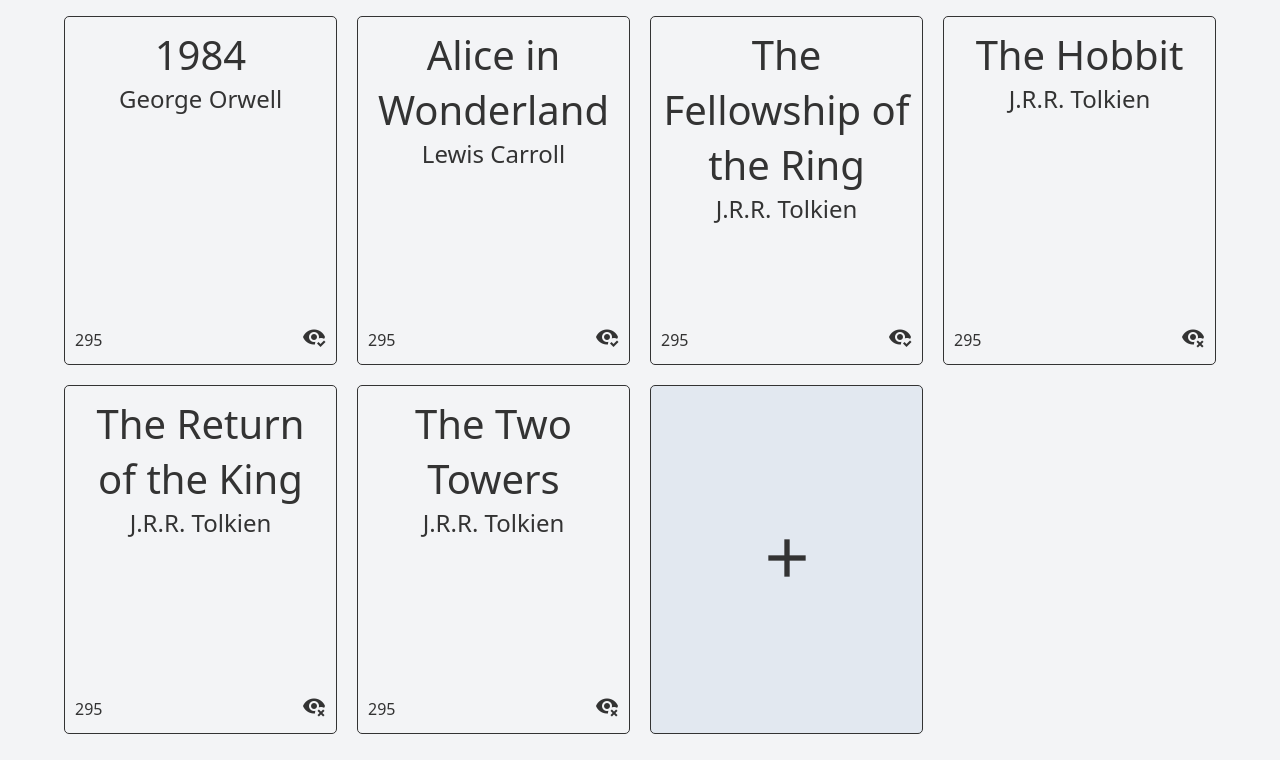
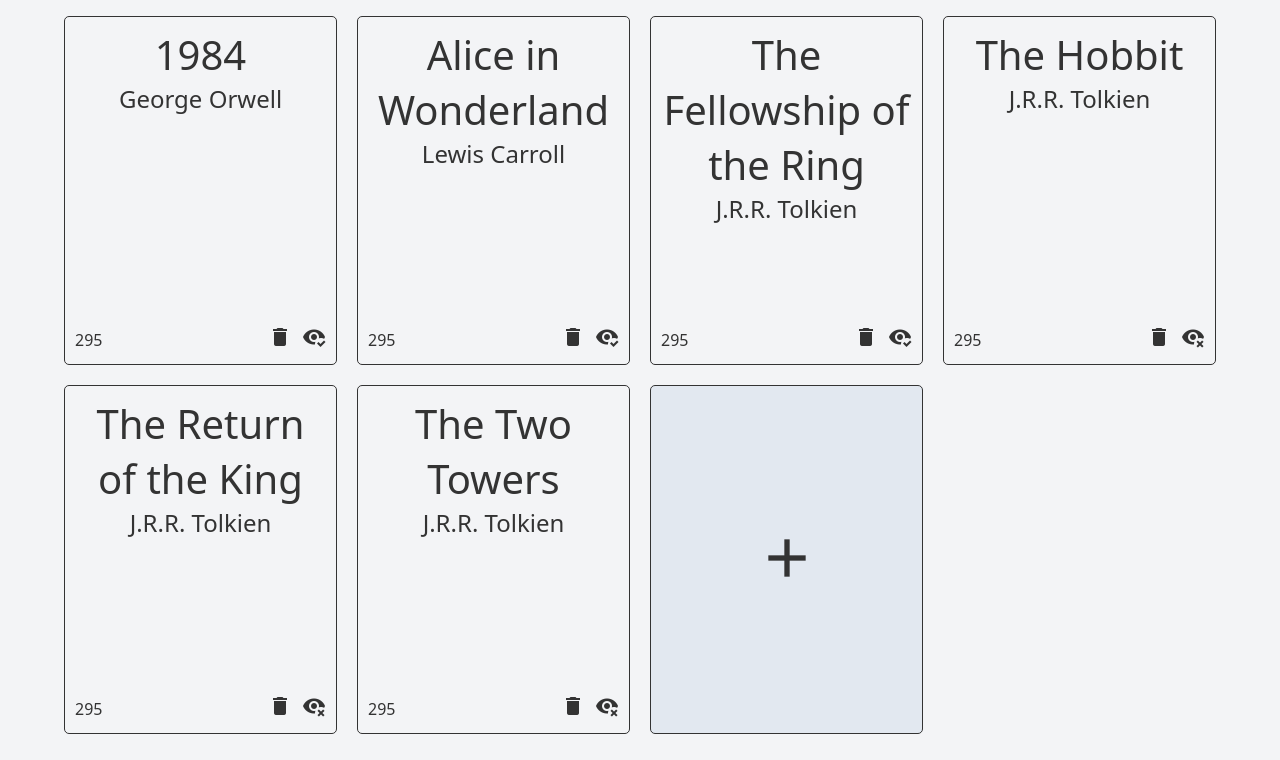
Before and after one commit to lj140542/odin-library, a plain HTML site: page index.html in a window 1280 px wide. Shown: the part 97-857 px from the top of the page. Drawn offline with Linux system fonts and the light colour scheme.

Commit message:
Implements book deletion functionality
- add a trash can button on the book tile

```diff
--- a/script.js
+++ b/script.js
@@ -72,6 +72,13 @@ function swithReadStatus(e) {
   library[bookId].read = !library[bookId].read;
   e.target.src = library[bookId].read == true ? './img/read-icon.png' : './img/not-read-icon.png';
 }
+function removeBook(e) {
+  let bookId = e.target.dataset.id;
+  if (bookId < 0 || bookId >= library.length) { return; }
+  library.splice(bookId, 1);
+  clearLibrary();
+  library.display();
+}
 
 Book.prototype.info = function () {
   let ret = '';
@@ -87,11 +94,12 @@ Book.prototype.info = function () {
   return ret;
 };
 Book.prototype.display = function (rank) {
-  let book, main, title, author, other, pages, read, img;
+  let book, main, title, author, other, pages, read, img, div, del;
 
   // creation of the book
   book = document.createElement('div');
   book.classList.add('book');
+  book.dataset.id = rank;
 
   // creation of the main-info
   title = document.createElement('span');
@@ -108,6 +116,15 @@ Book.prototype.display = function (rank) {
   pages = document.createElement('span');
   pages.classList.add('pages');
   pages.textContent = this.pages;
+  div = document.createElement('div');
+  div.classList.add('book-interface');
+  del = document.createElement('span');
+  del.classList.add('read');
+  img = document.createElement('img');
+  img.src = './img/delete-icon.png';
+  img.dataset.id = rank;
+  img.addEventListener('click', e => removeBook(e));
+  del.append(img);
   read = document.createElement('span');
   read.classList.add('read');
   img = document.createElement('img');
@@ -115,9 +132,10 @@ Book.prototype.display = function (rank) {
   img.dataset.id = rank;
   img.addEventListener('click', e => swithReadStatus(e));
   read.append(img);
+  div.append(del, read);
   other = document.createElement('div');
   other.classList.add('other-info');
-  other.append(pages, read);
+  other.append(pages, div);
 
   book.append(main, other);
   lib.prepend(book);
--- a/style.css
+++ b/style.css
@@ -85,19 +85,24 @@ header img {
   font-size: 1.5rem;
 }
 
-.read img {
+.book-interface img {
   width: 24px;
   transform: scale(1);
   transition: 0.3s ease;
 }
 
-.read img:hover {
+.book-interface img:hover {
   transform: scale(1.3);
 
 }
 
-.read img:active {
+.book-interface img:active {
   transform: scale(0.8);
+}
+
+.book-interface {
+  display: flex;
+  gap: 10px;
 }
 
 #book-form-section {
```
Also changed, not shown: img/delete-icon.png (added).
